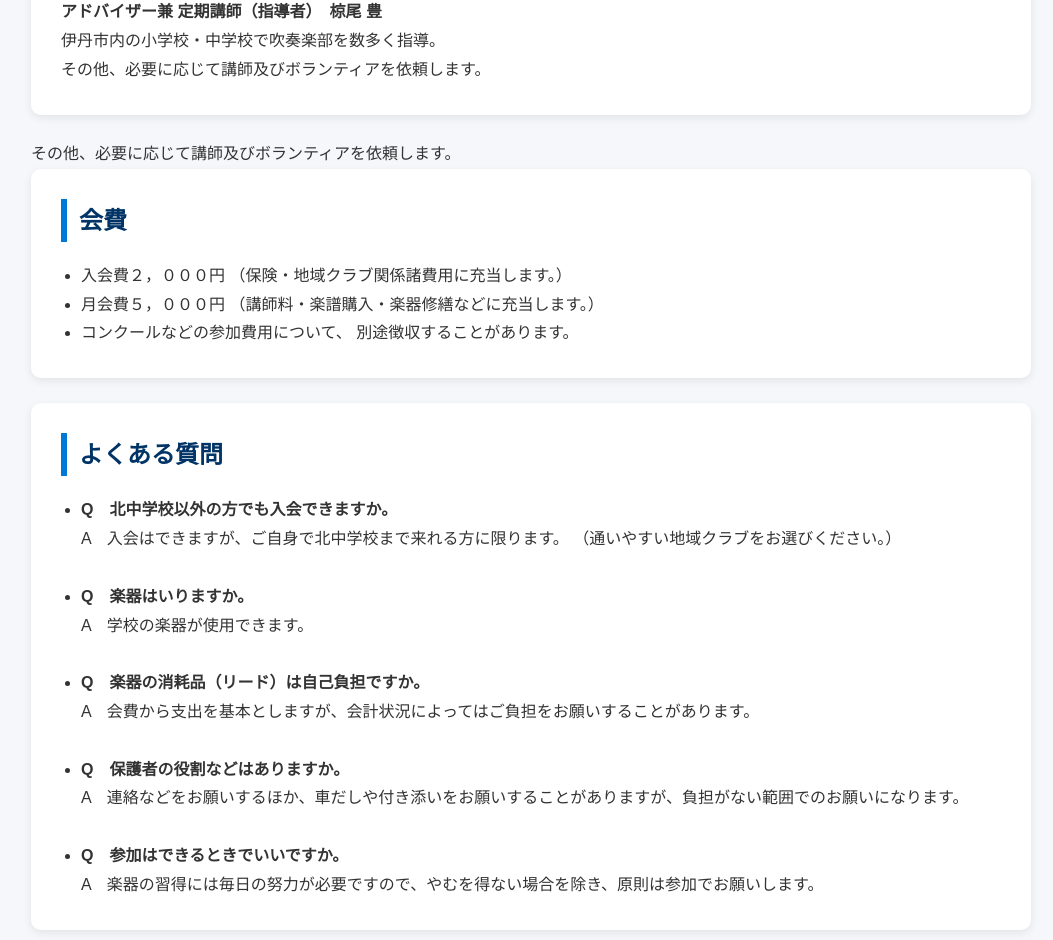
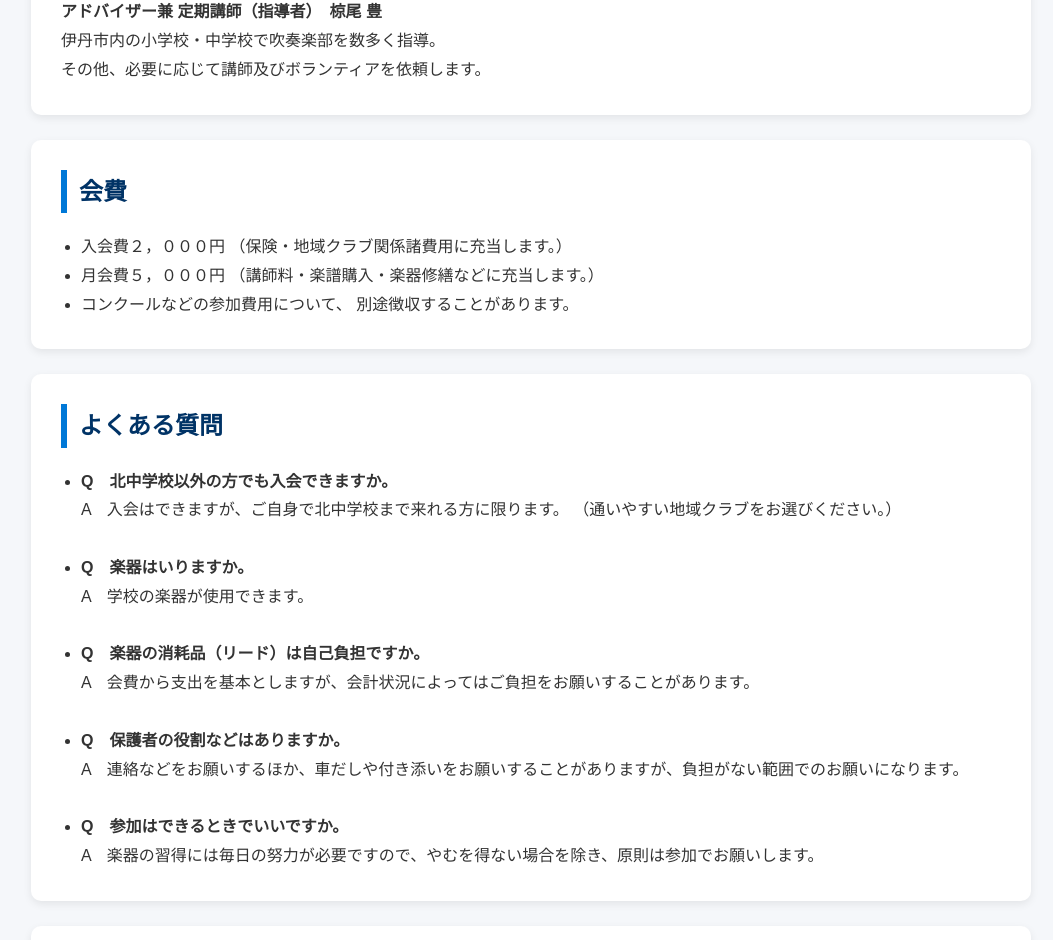
Before and after one commit to itamicsb2026/band, a plain HTML site: page index.html in a window 1280 px wide. Shown: the part 2857-3797 px from the top of the page, without its empty margins (109-1162 px from the left). Drawn offline with Linux system fonts and the light colour scheme.

Commit message:
Remove paragraph about instructors and volunteers
Removed a paragraph about requesting instructors and volunteers.

```diff
--- a/index.html
+++ b/index.html
@@ -352,12 +352,6 @@ ITAMI CHUO Symphonic Bandは、
 
 </section>
 
-<p>
-その他、必要に応じて講師及びボランティアを依頼します。
-</p>
-
-</section>
-
 
 <!-- 会費 -->
 
```
